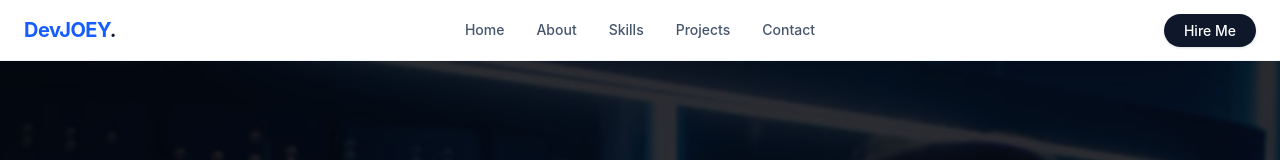
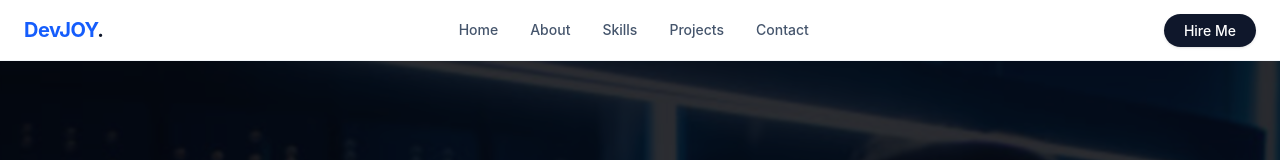
Before and after one commit to joylne15/my-portfolio, a React app: page / in a window 1280 px wide. Shown: the top 160 px of the page. Built offline with nearby package versions, Linux system fonts and the light colour scheme; the HTML template or start-up script is replaced by a standard one.

Commit message:
navbar changes

```diff
--- a/src/components/layout/Navbar.jsx
+++ b/src/components/layout/Navbar.jsx
@@ -7,7 +7,7 @@ const Navbar = () => {
 
         {/* Logo/Name */}
         <div className="text-xl font-bold tracking-tight text-blue-600">
-          <a href="/">DevJOEY<span className="text-slate-900">.</span></a>
+          <a href="/">DevJOY<span className="text-slate-900">.</span></a>
         </div>
 
         {/* Navigation Links */}
```
